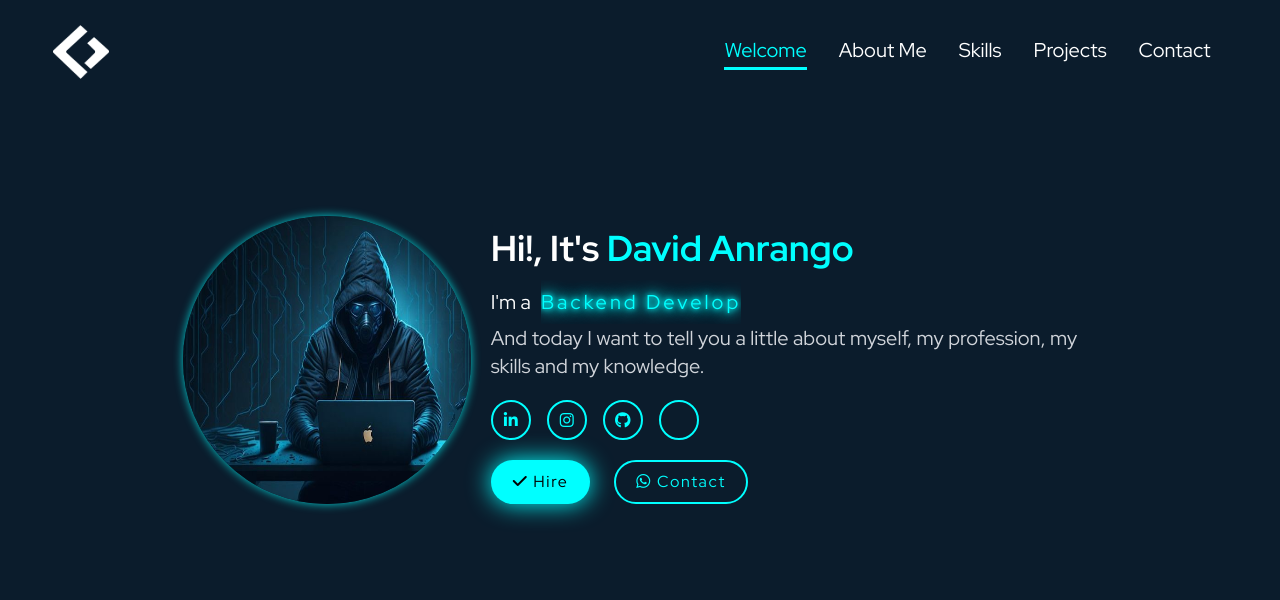
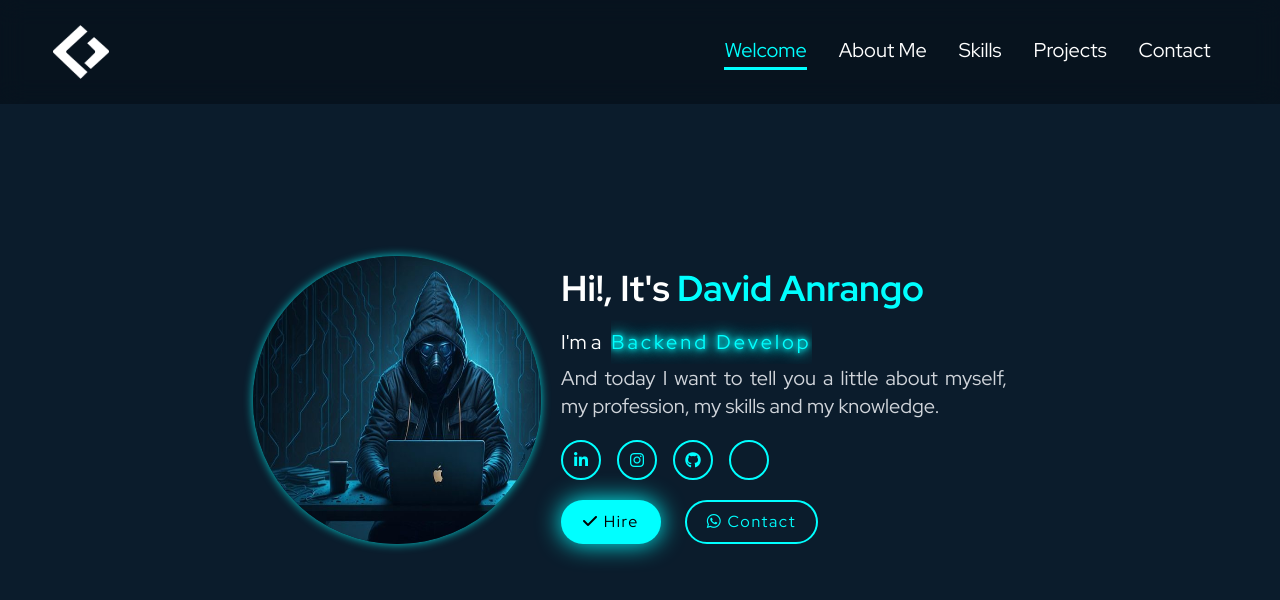
Before and after one commit to daanrango/daanrango.github.io, a React (Vite) app: page / in a window 1280 px wide. Shown: the top 600 px of the page. Built offline with nearby package versions, Linux system fonts and the light colour scheme.

Commit message:
v3.3.0: Cambios estilos barra de navegacion

```diff
--- a/src/components/Navbar.tsx
+++ b/src/components/Navbar.tsx
@@ -17,9 +17,10 @@ function Navbar() {
   };
 
   return (
+    <div className="bg-rgba-black backdrop-blur-md fixed w-full top-0 py-2 lg:py-5">
       <div
         id="navbar"
-      className="w-11/12 mx-auto flex flex-row justify-between h-16 my-2 lg:my-5"
+        className="w-11/12 mx-auto flex flex-row justify-between h-16 "
       >
         <img src={logo} alt="logo-nav" className="w-14 invert" />
         <ul
@@ -45,6 +46,7 @@ function Navbar() {
           <i className="fa-solid fa-bars fa-2x"></i>
         </div>
       </div>
+    </div>
   );
 }
 
--- a/src/components/Showcase.tsx
+++ b/src/components/Showcase.tsx
@@ -5,7 +5,7 @@ function Showcase({ image, id }: { image: string; id: string }) {
   return (
     <section
       id={"" + id}
-      className="w-full h-max md:h-80 bg-blue-dark mt-4 lg:mt-0 items-center block md:flex justify-center pt-10 md:py-64"
+      className="w-full min-h-[100vh] h-max md:h-80 bg-blue-dark items-center block md:flex justify-center"
     >
       <div>
         <img
--- a/src/index.css
+++ b/src/index.css
@@ -5,14 +5,27 @@
 @tailwind components;
 @tailwind utilities;
 
+* {
+  scroll-behavior: smooth;
+}
+
 html {
   font-family: "Red Hat Display", sans-serif;
+}
+
+section {
+  padding: 10rem 12% 10rem;
+}
+
+@media (max-width: 768px) {
+  section {
+    padding: 6rem 5%;
+  }
 }
 
 body {
   background-color: #0b1c2c;
   color: white;
-  scroll-behavior: smooth;
 }
 
 body::-webkit-scrollbar {
--- a/tailwind.config.js
+++ b/tailwind.config.js
@@ -7,6 +7,7 @@ export default {
         "blue-dark": "#0B1C2C",
         "blue-light": "#153B50",
         "blue-neon": "#0ff",
+        "rgba-black": "rgba(0, 0, 0, 0.3)",
       },
       boxShadow: {
         "circula-showcase": "0 0 10px rgba(0, 255, 255, 0.8)",
```
Lines whose indentation alone changed are shown as unchanged.
